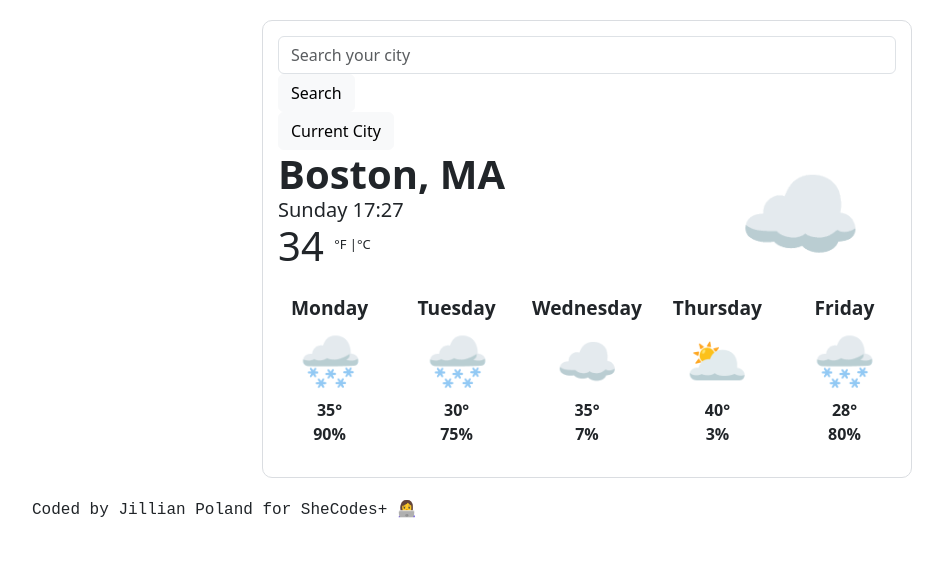
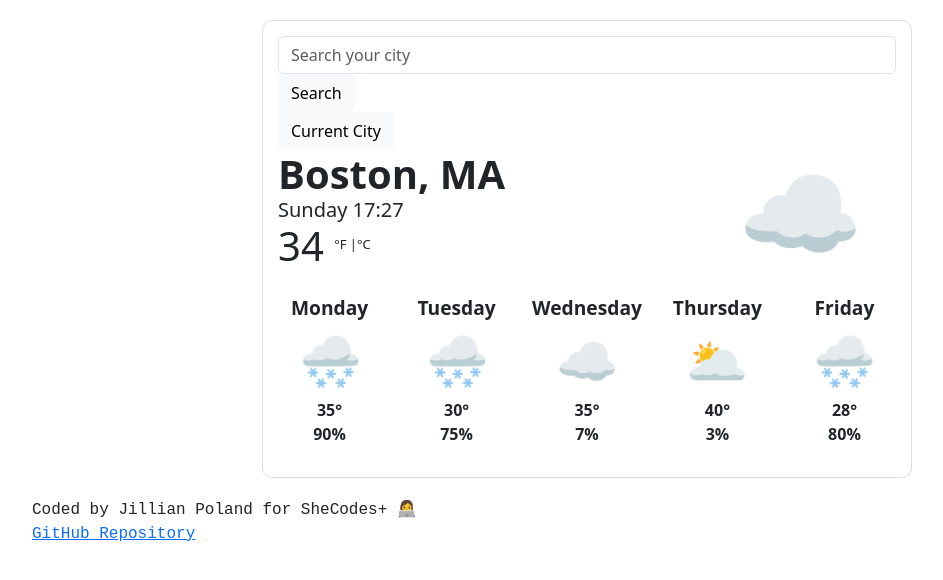
Before and after one commit to jillpoland/weather-app-utd, a website built with Parcel: page index.html in a window 1280 px wide. Shown: the whole page, without its empty margins (53-996 px from the left). Built offline with nearby package versions, Linux system fonts and the light colour scheme; a web font is replaced by a local one.

Commit message:
Added GitHub Repository Link

```diff
--- a/index.html
+++ b/index.html
@@ -114,6 +114,10 @@
       </div>
     </div>
     <div class="signature">Coded by Jillian Poland for SheCodes+ 👩‍💻</div>
+     <div class="signature">
+      <a href="https://github.com/jillpoland/weather-app-utd">GitHub
+      Repository</a>
+    </div>
     <script src="src/index.js"></script>
   </body>
 </html>
```
